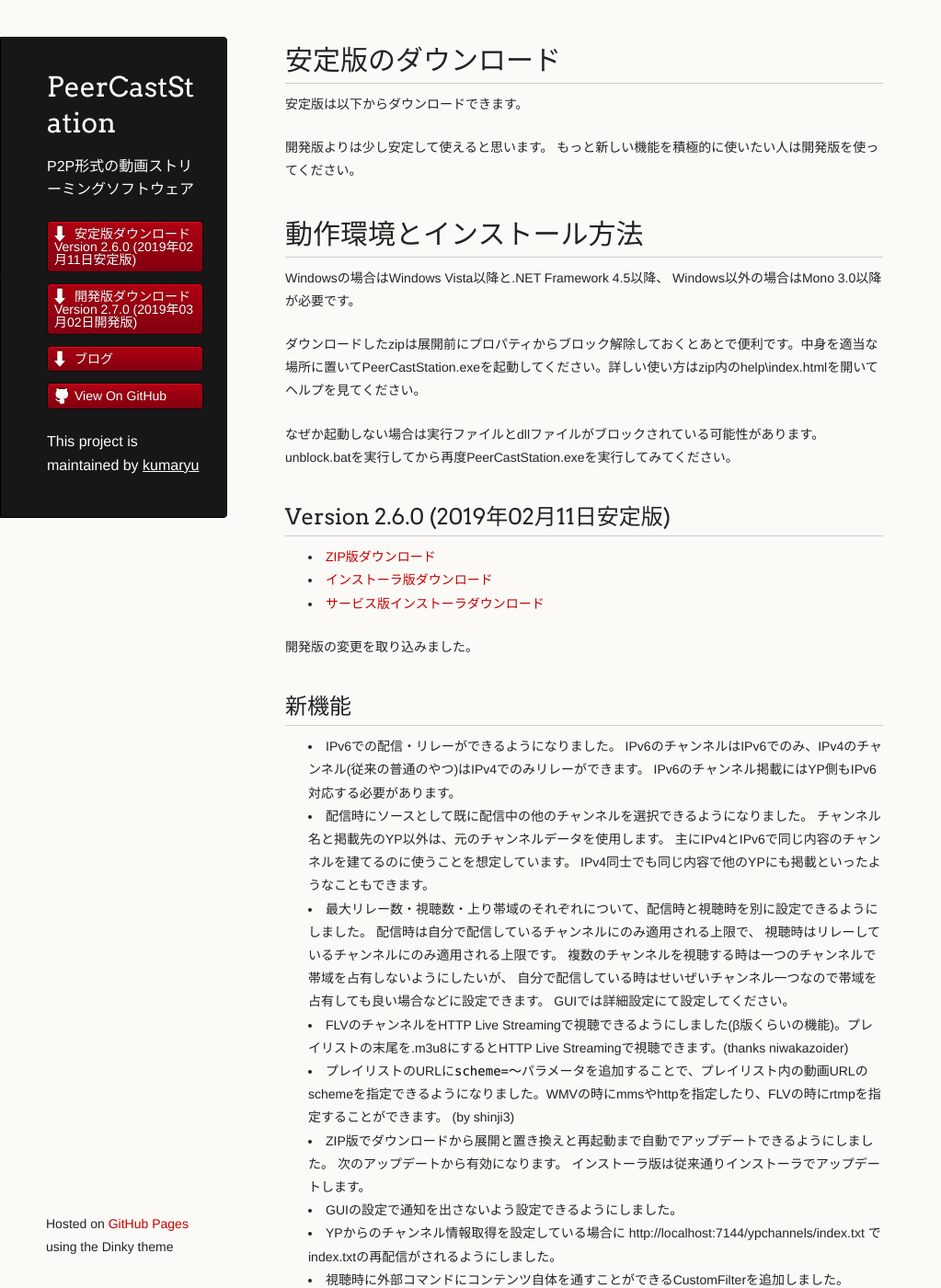
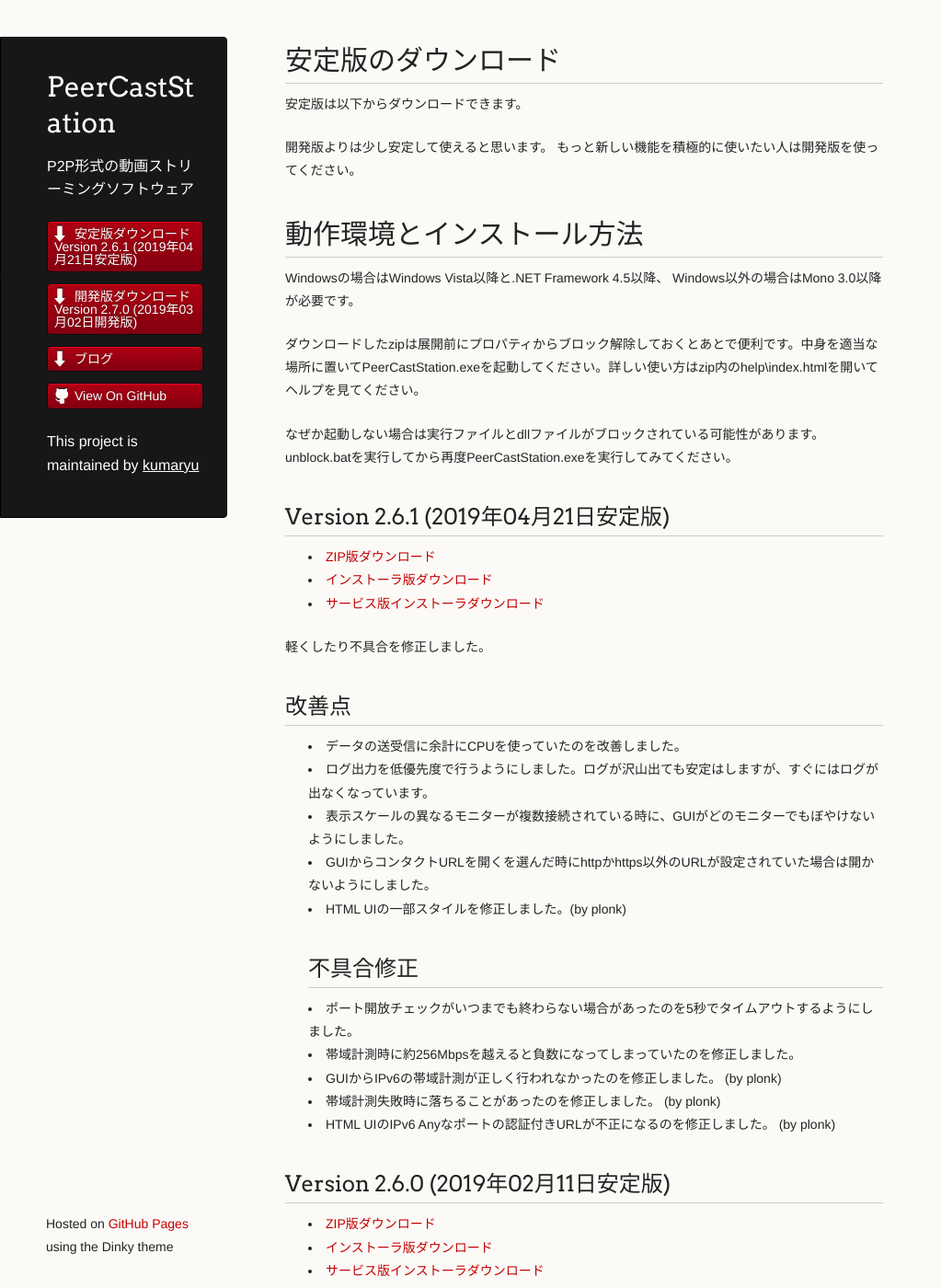
Before and after one commit to kumaryu/peercaststation, a Jekyll site: the page built from download-stable.mkd, in a window 1280 px wide and 1400 px high. Shown: the whole window at 92% size, without its empty margins (0-1023 px from the left). Built offline with Jekyll 4.4.1, drawn with Linux system fonts in a browser that asks for light colours.

Commit message:
bumped version up to 2.6.1

```diff
--- a/_data/releasenotes.yml
+++ b/_data/releasenotes.yml
@@ -1,4 +1,35 @@
 ---
+- name: Version 2.6.1 (2019年04月21日安定版)
+  version: 2.6.1
+  channel: stable
+  notes: |
+    軽くしたり不具合を修正しました。
+
+    ## 改善点
+    * データの送受信に余計にCPUを使っていたのを改善しました。
+    * ログ出力を低優先度で行うようにしました。ログが沢山出ても安定はしますが、すぐにはログが出なくなっています。
+    * 表示スケールの異なるモニターが複数接続されている時に、GUIがどのモニターでもぼやけないようにしました。
+    * GUIからコンタクトURLを開くを選んだ時にhttpかhttps以外のURLが設定されていた場合は開かないようにしました。
+    * HTML UIの一部スタイルを修正しました。(by plonk)
+    ## 不具合修正
+    * ポート開放チェックがいつまでも終わらない場合があったのを5秒でタイムアウトするようにしました。
+    * 帯域計測時に約256Mbpsを越えると負数になってしまっていたのを修正しました。
+    * GUIからIPv6の帯域計測が正しく行われなかったのを修正しました。 (by plonk)
+    * 帯域計測失敗時に落ちることがあったのを修正しました。 (by plonk)
+    * HTML UIのIPv6 Anyなポートの認証付きURLが不正になるのを修正しました。 (by plonk)
+  date: 2019-04-21T00:00:00+09:00
+  url: http://www.pecastation.org/files/PeerCastStation-2.6.1.zip
+  enclosures:
+  - type: archive
+    url: http://www.pecastation.org/files/PeerCastStation-2.6.1.zip
+    length: 2194643
+  - type: installer
+    url: http://www.pecastation.org/files/PeerCastStation-2.6.1.exe
+    length: 2371892
+  - type: serviceinstaller
+    url: http://www.pecastation.org/files/PecaStationd-2.6.1.msi
+    length: 2048950
+
 - name: Version 2.7.0 (2019年03月02日開発版)
   version: 2.7.0
   channel: dev
```
Also changed, not shown: Gemfile.lock.
